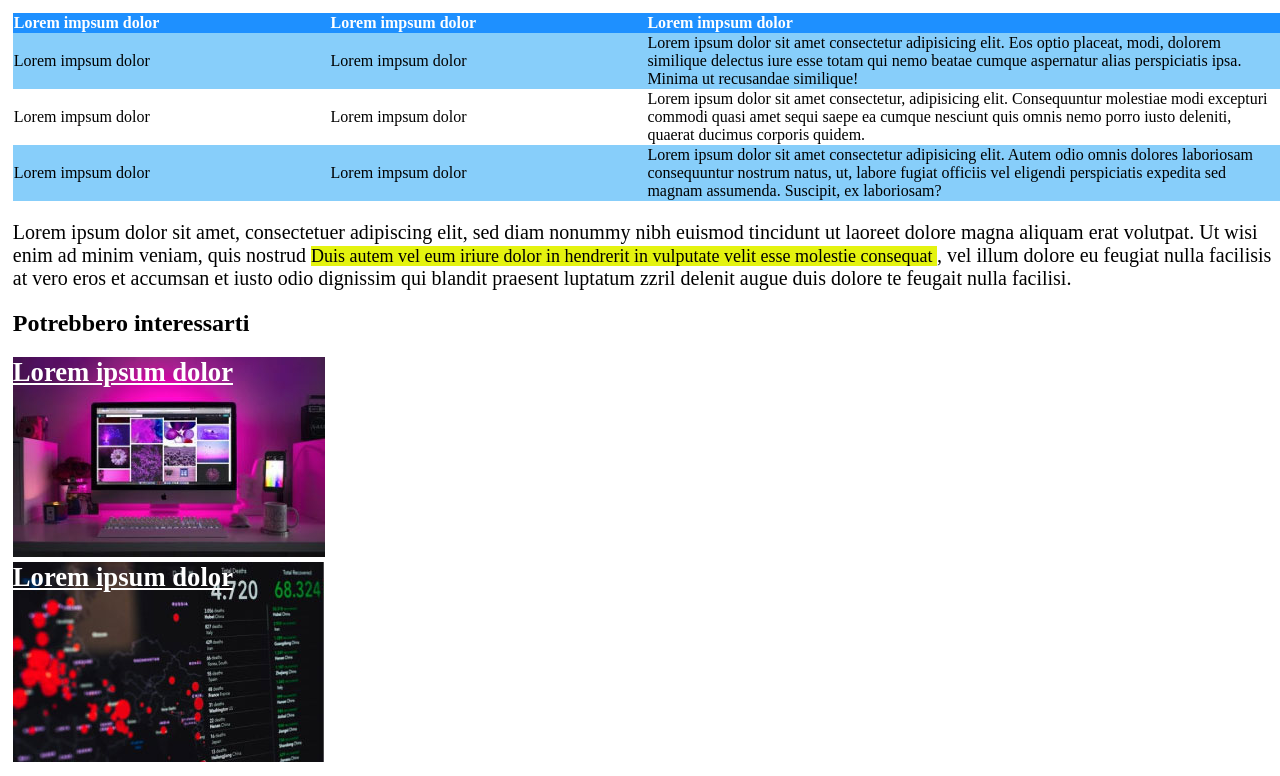
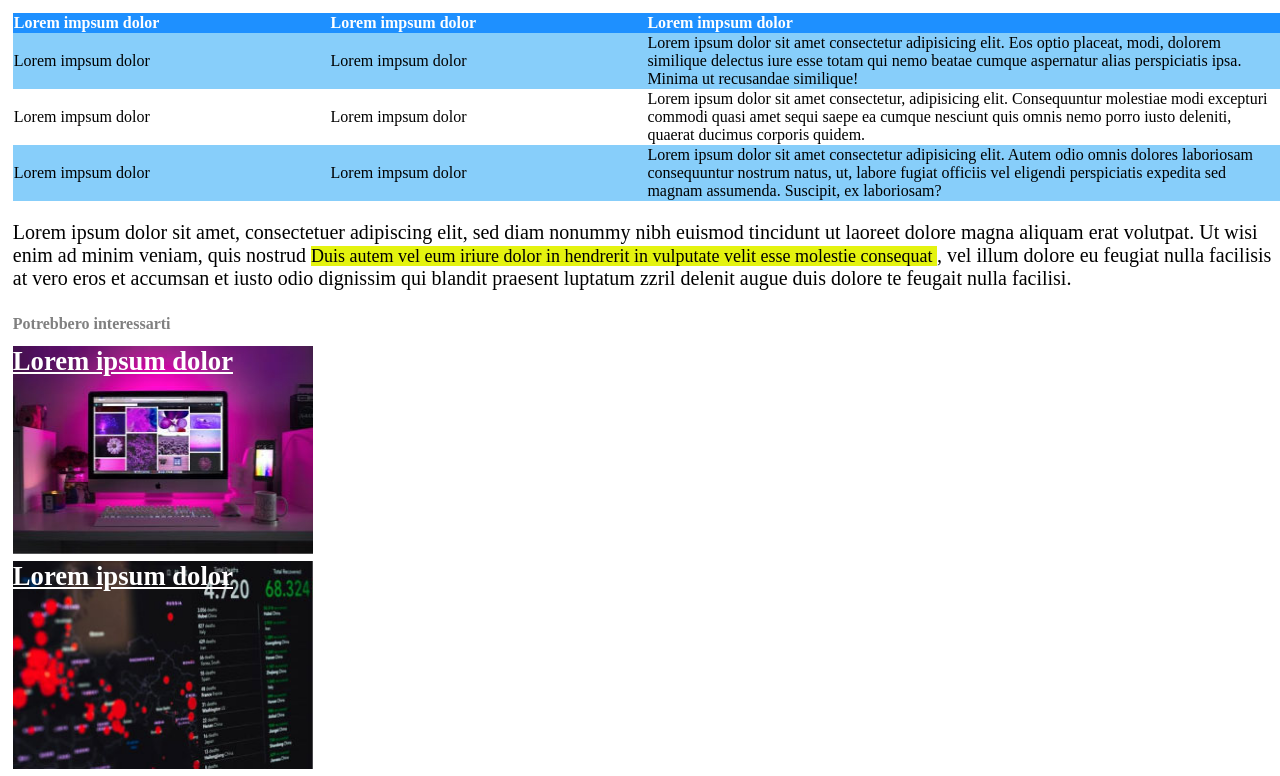
Before and after one commit to GarySmithAlvarezVenturo/html-css-booleaner, a plain HTML site: page index.html in a window 1280 px wide. Shown: the part 799-1575 px from the top of the page. Drawn offline with Linux system fonts and the light colour scheme.

Commit message:
add img and link

```diff
--- a/index.html
+++ b/index.html
@@ -93,15 +93,15 @@
 
         <!--link utili-->
         <aside>
-            <h2>Potrebbero interessarti</h2>
+            <h2 class="advtitle">Potrebbero interessarti</h2>
             <div class="monitor container">
-                <a class="relatedlinks" href="">
+                <a class="adv" href="">
                     Lorem ipsum dolor
                 </a>
             </div>
 
             <div class="graph container">
-                <a class="relatedlinks" href="">
+                <a class="adv" href="">
                     Lorem ipsum dolor
                 </a>
 
--- a/style.css
+++ b/style.css
@@ -80,22 +80,33 @@ table th{
     width: 25%;
 }
 
+.advtitle{
+    color: gray;
+    font-size: 16px;
+    margin-top: 2%;
+    margin-bottom: 1%;
+
+}
+
 .container {
     width: auto;
-    height: 200px;
+    height: 210px;
     background-repeat: no-repeat;
     margin-bottom: 5px;
 }
 
 .monitor {
     background-image: url(img/monitor.jpg);
+    background-size: 300px 208px;
 }
 
 .graph {
-    background-image: url(img/graph.jpg)
+    background-image: url(img/graph.jpg);
+    background-size: 300px 208px;
+
 }
 
-.relatedlinks {
+.adv {
     color: white;
     font-size: 20pt;
     font-weight: 800;
```
